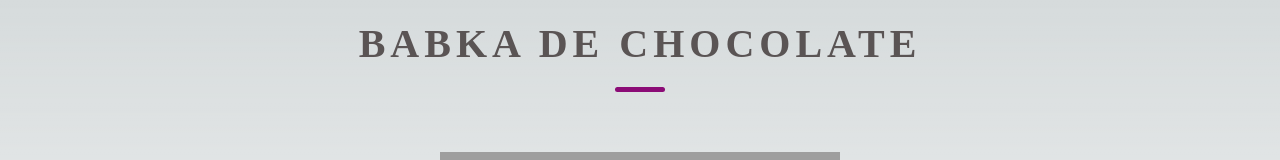
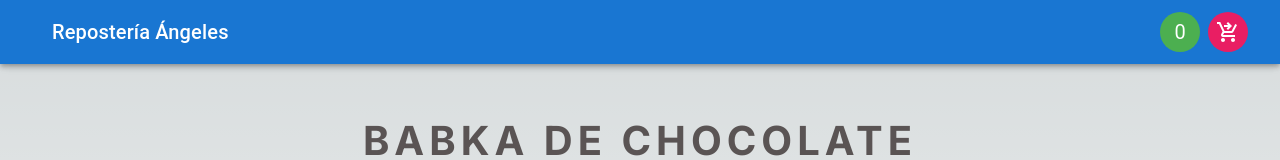
Before and after one commit to vanesagh/capstone-project-frontend, a Next.js app: page /products/1 in a window 1280 px wide. Shown: the top 160 px of the page. Built offline with nearby package versions, Linux system fonts and the light colour scheme; grey boxes are pictures that could not be loaded.

Commit message:
Fixed bug in Dynamic pages. Did not keep cart

```diff
--- a/src/pages/index.js
+++ b/src/pages/index.js
@@ -9,9 +9,6 @@ import styles from '@/styles/Home.module.css';
 import { Inter } from 'next/font/google';
 
 const inter = Inter({ subsets: ['latin'] });
-
-
-
 
 export default function Home({ products }) {
 
--- a/src/pages/products/[id]/index.js
+++ b/src/pages/products/[id]/index.js
@@ -1,10 +1,25 @@
 import { Grid, Box } from "@mui/material";
 import PageDescription from "@/pages/components/PageDescription";
+import StoreNavBar from "@/pages/components/StoreNavBar";
+import { useItemsSelectedContext } from "@/pages/itemsSelected-provider";
+import styles from '@/styles/Home.module.css';
+import { Inter } from 'next/font/google';
+
 import Image from "next/image";
 
-export default function Product({ product }) {
+const inter = Inter({ subsets: ['latin'] });
+
+function Product({ product }) {
+    const { itemsList } = useItemsSelectedContext();
+    //console.log(itemsList);
+
+
     return (
+
         <>
+            <StoreNavBar itemsList={itemsList} />
+            <main className={`${styles.main} ${inter.className}`}>
+
                 <Grid container
                     direction="column"
                     alignItems="center"
@@ -32,7 +47,12 @@ export default function Product({ product }) {
                         <p>Precio: {product.price} MXP</p>
                     </Box>
                 </Grid>
+            </main >
+
         </>
+
+
+
     );
 };
 
@@ -47,7 +67,7 @@ export async function getStaticPaths() {
 
         return {
             paths,
-            fallback: "blocking",
+            fallback: false,
         };
 
     } catch (error) {
@@ -64,10 +84,12 @@ export async function getStaticProps({ params }) {
             props: {
                 product,
             },
-            revalidate: 5,
+            revalidate: 1,
         };
     } catch (error) {
         return { notFound: true };
 
     }
 };
+
+export default Product;
```
Also changed, not shown: src/pages/components/ProductItem/index.js (+12 -2 lines). Lines whose indentation alone changed are shown as unchanged.
